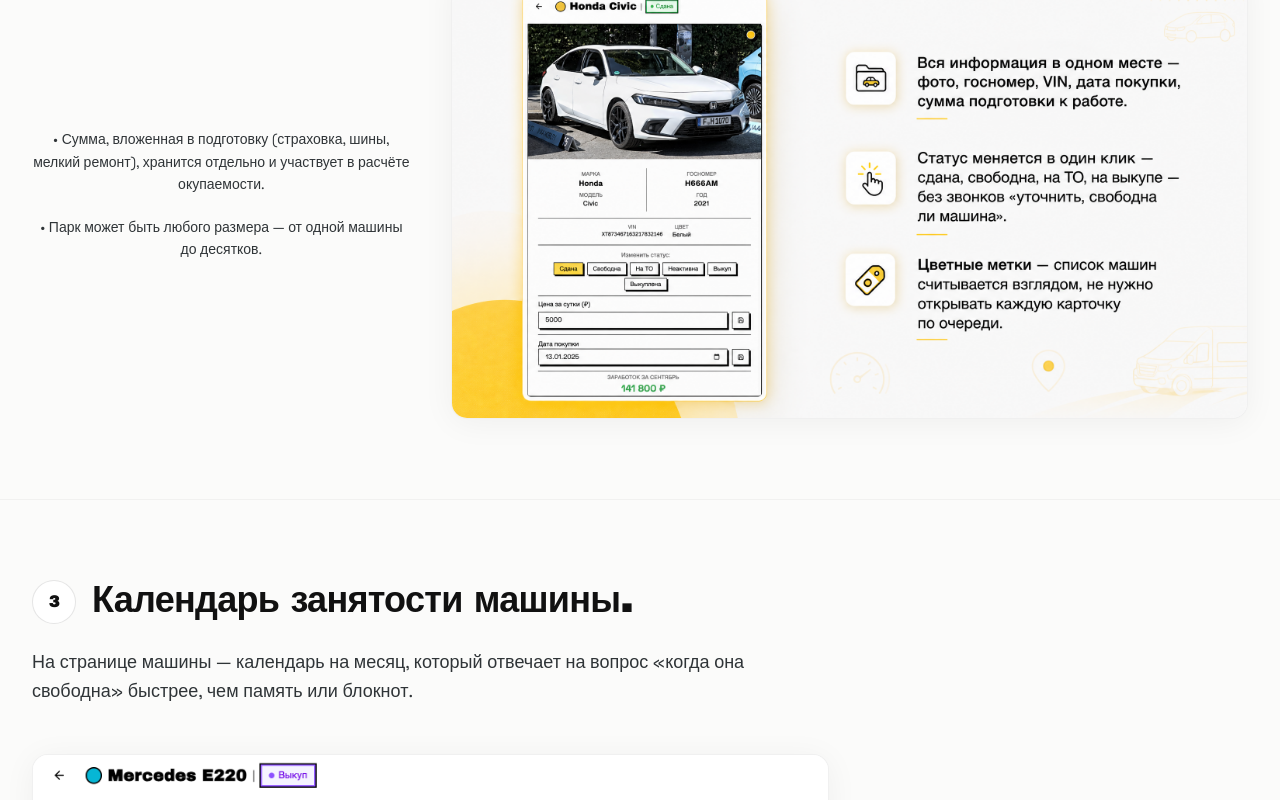
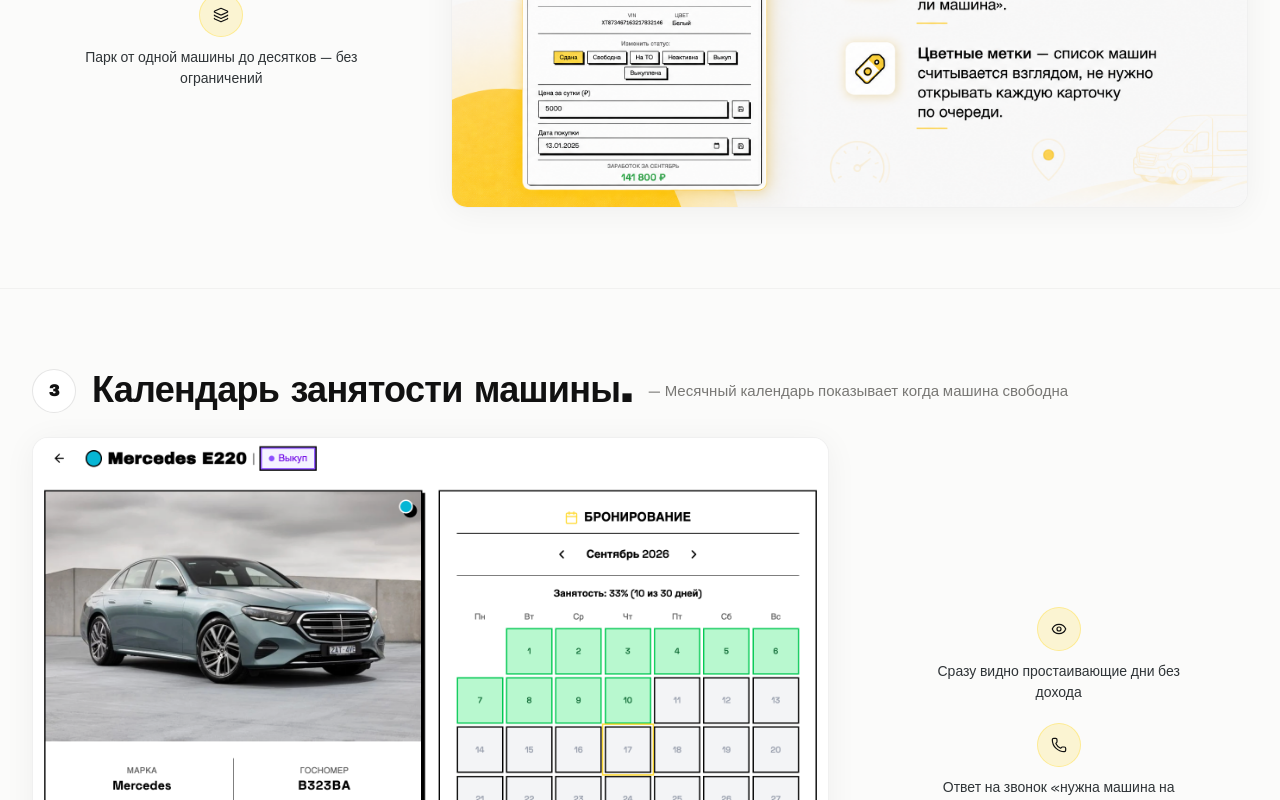
Before and after one commit to Vegass027/demo-car-rent, a React (Vite) app: page /landing in a window 1280 px wide. Shown: the part 1780-2580 px from the top of the page. Built offline with nearby package versions, Linux system fonts and the light colour scheme; no server answers.

Commit message:
feat: apply Bullet (icon+text) pattern to all 10 blocks, single-line descriptions

```diff
--- a/src/components/landing/FeatureBlock.tsx
+++ b/src/components/landing/FeatureBlock.tsx
@@ -1,5 +1,6 @@
 import { motion } from 'framer-motion'
 import { type ReactNode } from 'react'
+import type { LucideIcon } from 'lucide-react'
 
 interface FeatureBlockProps {
   id: string
@@ -11,9 +12,21 @@ interface FeatureBlockProps {
   imagePosition?: 'left' | 'right'
   footer?: ReactNode
   descriptionInCard?: boolean
+  descriptionIcon?: LucideIcon
 }
 
 const EASE = [0.23, 1, 0.32, 1] as const
+
+function MiniBullet({ icon: Icon, children }: { icon: LucideIcon; children: React.ReactNode }) {
+  return (
+    <div className="flex flex-col items-center gap-2.5 max-w-[280px]">
+      <span className="flex h-11 w-11 shrink-0 items-center justify-center rounded-full border border-[#ffdb33]/40 bg-[#ffdb33]/20">
+        <Icon className="h-4 w-4 text-[#111]" strokeWidth={1.8} />
+      </span>
+      <p className="text-[14px] leading-[1.5] text-[#2F3437] md:text-[14px]">{children}</p>
+    </div>
+  )
+}
 
 export function FeatureBlock({
   id,
@@ -25,19 +38,20 @@ export function FeatureBlock({
   imagePosition = 'right',
   footer,
   descriptionInCard = false,
+  descriptionIcon,
 }: FeatureBlockProps) {
   return (
     <section
       id={id}
       className="mx-auto w-full max-w-[1400px] px-4 py-12 md:px-8 md:py-20 scroll-mt-20"
     >
-      {/* Заголовок — всегда на всю ширину, в одну строку */}
+      {/* Заголовок + подзаголовок в одну строку */}
       <motion.div
         initial={{ opacity: 0, y: 20 }}
         whileInView={{ opacity: 1, y: 0 }}
         viewport={{ once: true, amount: 0.3 }}
         transition={{ duration: 0.6, ease: EASE }}
-        className="mb-6 flex items-start gap-4"
+        className="mb-6 flex items-center gap-4"
       >
         <span className="flex h-11 w-11 shrink-0 items-center justify-center rounded-full border border-black/10 bg-white font-head text-base font-semibold text-[#111]">
           {number}
@@ -45,19 +59,18 @@ export function FeatureBlock({
         <h2 className="font-head text-[26px] font-semibold leading-[1.15] tracking-[-0.02em] text-[#111] md:text-3xl lg:text-[36px] whitespace-nowrap">
           {title}
         </h2>
+        {!descriptionInCard && (
+          <span className="hidden md:inline-block flex-1 truncate text-[15px] leading-[1.4] text-[#787774]">
+            — {description}
+          </span>
+        )}
       </motion.div>
 
-      {/* Если description НЕ в карточке — выводим его отдельной строкой */}
+      {/* Если description НЕ в карточке и НЕ в одну строку — выводим полным текстом на мобильных */}
       {!descriptionInCard && (
-        <motion.p
-          initial={{ opacity: 0, y: 16 }}
-          whileInView={{ opacity: 1, y: 0 }}
-          viewport={{ once: true, amount: 0.3 }}
-          transition={{ duration: 0.6, ease: EASE, delay: 0.05 }}
-          className="mb-8 max-w-[68ch] text-base leading-[1.6] text-[#2F3437] md:mb-12 md:text-lg"
-        >
+        <p className="mb-8 text-[15px] leading-[1.6] text-[#2F3437] md:hidden md:mb-12">
           {description}
-        </motion.p>
+        </p>
       )}
       {descriptionInCard && <div className="mb-8 md:mb-10" />}
 
@@ -94,16 +107,15 @@ export function FeatureBlock({
             transition={{ duration: 0.6, ease: EASE, delay: 0.1 }}
             className="md:col-span-4"
           >
-            <div className="flex flex-col items-center gap-4 text-center">
-              {descriptionInCard && (
-                <p className="text-[15px] leading-[1.6] text-[#2F3437] md:text-base">
-                  {description}
-                </p>
+            <div className="flex flex-col items-center gap-5 text-center">
+              {descriptionInCard && descriptionIcon && (
+                <MiniBullet icon={descriptionIcon}>{description}</MiniBullet>
+              )}
+              {descriptionInCard && !descriptionIcon && (
+                <p className="text-[15px] leading-[1.6] text-[#2F3437] md:text-base">{description}</p>
               )}
               {footer && (
-                <div className="flex flex-col items-center gap-5 text-[14px] leading-[1.6] text-[#2F3437]">
-                  {footer}
-                </div>
+                <div className="flex flex-col items-center gap-5">{footer}</div>
               )}
             </div>
           </motion.div>
--- a/src/pages/Landing.tsx
+++ b/src/pages/Landing.tsx
@@ -1,6 +1,10 @@
 import { motion } from 'framer-motion'
 import { Link } from 'react-router-dom'
-import { ArrowUpRight, Wallet, FileText, Smartphone, PieChart, RefreshCw, type LucideIcon } from 'lucide-react'
+import {
+  ArrowUpRight, Wallet, FileText, Smartphone, PieChart, RefreshCw,
+  Calculator, Layers, Eye, Phone, ClipboardList, Lock, FileCheck,
+  IdCard, StickyNote, TrendingUp, Search, BarChart3, Coins, type LucideIcon,
+} from 'lucide-react'
 import { LandingHeader } from '@/components/landing/Header'
 import { LandingFooter } from '@/components/landing/Footer'
 import { FeatureBlock } from '@/components/landing/FeatureBlock'
@@ -20,11 +24,11 @@ interface BulletProps {
 
 function Bullet({ icon: Icon, children }: BulletProps) {
   return (
-    <div className="flex flex-col items-center gap-3 max-w-[280px]">
-      <span className="flex h-12 w-12 shrink-0 items-center justify-center rounded-full border border-[#ffdb33]/40 bg-[#ffdb33]/20">
-        <Icon className="h-5 w-5 text-[#111]" strokeWidth={1.8} />
+    <div className="flex flex-col items-center gap-2.5 max-w-[280px]">
+      <span className="flex h-11 w-11 shrink-0 items-center justify-center rounded-full border border-[#ffdb33]/40 bg-[#ffdb33]/20">
+        <Icon className="h-4 w-4 text-[#111]" strokeWidth={1.8} />
       </span>
-      <p className="text-[15px] leading-[1.55] text-[#2F3437] md:text-[15px]">{children}</p>
+      <p className="text-[14px] leading-[1.5] text-[#2F3437] text-center">{children}</p>
     </div>
   )
 }
@@ -139,14 +143,14 @@ export function Landing() {
           id="cars"
           number={2}
           title="Каждая машина — как на ладони."
-          description="Каждая машина — это полноценная карточка с историей, фото и текущим статусом. Меняется в один клик прямо на странице."
+          description="Карточка с историей, фото и статусом для каждой машины"
           imageSrc="/landing/car-card.png"
           imageAlt="Карточка машины с историей, фото и статусом"
           imagePosition="left"
           footer={
             <>
-              <p>• Сумма, вложенная в подготовку (страховка, шины, мелкий ремонт), хранится отдельно и участвует в расчёте окупаемости.</p>
-              <p>• Парк может быть любого размера — от одной машины до десятков.</p>
+              <Bullet icon={Calculator}>Сумма подготовки хранится отдельно и участвует в окупаемости</Bullet>
+              <Bullet icon={Layers}>Парк от одной машины до десятков — без ограничений</Bullet>
             </>
           }
         />
@@ -155,14 +159,14 @@ export function Landing() {
           id="timeline"
           number={3}
           title="Календарь занятости машины."
-          description="На странице машины — календарь на месяц, который отвечает на вопрос «когда она свободна» быстрее, чем память или блокнот."
+          description="Месячный календарь показывает когда машина свободна"
           imageSrc="/landing/car-timeline.png"
           imageAlt="Месячный календарь занятости машины"
           imagePosition="right"
           footer={
             <>
-              <p>• Сразу видно простаивающие дни — те, что не приносят денег.</p>
-              <p>• На звонок «нужна машина на неделю» ответ готов за секунду, без сверки записей с менеджером.</p>
+              <Bullet icon={Eye}>Сразу видно простаивающие дни без дохода</Bullet>
+              <Bullet icon={Phone}>Ответ на звонок «нужна машина на неделю» за секунду</Bullet>
             </>
           }
         />
@@ -171,24 +175,25 @@ export function Landing() {
           id="records"
           number={4}
           title="Всё, что было за день — на одной странице."
-          description="Всё, что происходит с машиной за день, вносится в одну форму — не нужно вести отдельные таблицы для доходов, расходов и броней."
+          description="Одна форма вместо отдельных таблиц для доходов, расходов и броней"
           imageSrc="/landing/records-form.png"
           imageAlt="Форма записи: аренда, расходы, бронирования"
           descriptionInCard
+          descriptionIcon={ClipboardList}
         />
 
         <FeatureBlock
           id="buyout"
           number={5}
           title="Выкуп считает себя сам."
-          description="Выкуп — это обычно десятки цифр в голове: сколько уже заплачено, сколько из этого прибыль, а сколько — возврат стоимости машины. Здесь всё считается само."
+          description="Сколько прибыли, сколько возврат стоимости — без блокнота"
           imageSrc="/landing/buyout.png"
           imageAlt="Карточка договора выкупа с историей платежей"
           imagePosition="left"
           footer={
             <>
-              <p>• Договор закрывается с возвратом залога и указанием суммы — выкуплен или отменён.</p>
-              <p>• Файл с договором прикреплён к карточке выкупа.</p>
+              <Bullet icon={Lock}>Договор закрывается с возвратом залога и указанием суммы</Bullet>
+              <Bullet icon={FileCheck}>Файл договора прикреплён к карточке выкупа</Bullet>
             </>
           }
         />
@@ -197,14 +202,14 @@ export function Landing() {
           id="clients"
           number={6}
           title="База клиентов, которая помнит всё за вас."
-          description="ФИО, паспорт, прописка, водительское удостоверение — всё в одном месте. Система сама найдёт существующего клиента и не даст создать дубль."
+          description="Паспорт, прописка, В/У — всё в одном месте, без дублей"
           imageSrc="/landing/clients.png"
           imageAlt="База клиентов с историей аренд"
           imagePosition="right"
           footer={
             <>
-              <p>• Паспорт, прописка, водительское удостоверение хранятся в карточке и сами подставляются в договоры.</p>
-              <p>• Комментарий к клиенту — заметка вроде «не выдавать без предоплаты» не потеряется.</p>
+              <Bullet icon={IdCard}>Паспорт и В/У подставляются в договоры автоматически</Bullet>
+              <Bullet icon={StickyNote}>Заметка вроде «без предоплаты не выдавать» не потеряется</Bullet>
             </>
           }
         />
@@ -212,15 +217,15 @@ export function Landing() {
         <FeatureBlock
           id="journal"
           number={7}
-          title="Вся история автопарка в одной ленте с фильтрами по периодам."
-          description="Все события: сдачи, расходы, залоги, платежи по выкупу — в одной ленте с быстрым выбором периода: сегодня, неделя, месяц или произвольный диапазон."
+          title="История автопарка в одной ленте с фильтрами по периодам."
+          description="Сдачи, расходы, залоги, платежи по выкупу — всё в одной ленте"
           imageSrc="/landing/journal.png"
           imageAlt="Лента событий с фильтрами по периоду"
           imagePosition="left"
           footer={
             <>
-              <p>• Инвестиции (страховка, шины) не путаются с ежедневными расходами — в итоге только реальная операционная прибыль.</p>
-              <p>• Удобно поднять историю по спорной ситуации — что и когда произошло с конкретной машиной.</p>
+              <Bullet icon={TrendingUp}>Инвестиции не путаются с расходами — только реальная прибыль</Bullet>
+              <Bullet icon={Search}>История по спорной ситуации поднимается в два клика</Bullet>
             </>
           }
         />
@@ -229,25 +234,26 @@ export function Landing() {
           id="analytics"
           number={8}
           title="Аналитика — видно, кто зарабатывает, а кто тянет вниз."
-          description="Не всегда очевидно, какая машина реально зарабатывает, а какая «съедает» деньги на ремонте. Таблица сравнения показывает это без раскопок в отчётах."
+          description="Какая машина реально зарабатывает, а какая съедает деньги"
           imageSrc="/landing/analytics.png"
           imageAlt="Таблица сравнения машин по аналитике"
           imagePosition="right"
           descriptionInCard
+          descriptionIcon={BarChart3}
         />
 
         <FeatureBlock
           id="payback"
           number={9}
           title="Когда машина отобьётся — известно заранее."
-          description="«Когда эта машина уже отобьётся?» — вопрос, на который обычно нет точного ответа без подсчётов в блокноте. Здесь ответ есть всегда — по каждой машине и по всему парку."
+          description="Точный ответ по каждой машине и по всему парку"
           imageSrc="/landing/payback.png"
           imageAlt="Окупаемость машин и всего автопарка"
           imagePosition="left"
           footer={
             <>
-              <p>• В сумму «вложено» входит и цена покупки, и все траты на подготовку.</p>
-              <p>• Одна и та же логика работает и для одной машины, и для парка целиком.</p>
+              <Bullet icon={Coins}>«Вложено» = цена покупки + все траты на подготовку</Bullet>
+              <Bullet icon={Layers}>Логика одна — для одной машины и для парка</Bullet>
             </>
           }
         />
@@ -256,11 +262,12 @@ export function Landing() {
           id="access"
           number={10}
           title="Доступно откуда угодно."
-          description="Приложение устанавливается как PWA — прямо на телефон с сайта, без магазина приложений. Работает офлайн, адаптируется под любой экран — от телефона до компьютера."
+          description="PWA прямо с сайта, без магазина приложений"
           imageSrc="/landing/access.png"
           imageAlt="Доступ с любых устройств — PWA"
           imagePosition="right"
           descriptionInCard
+          descriptionIcon={Smartphone}
         />
       </div>
 
```
